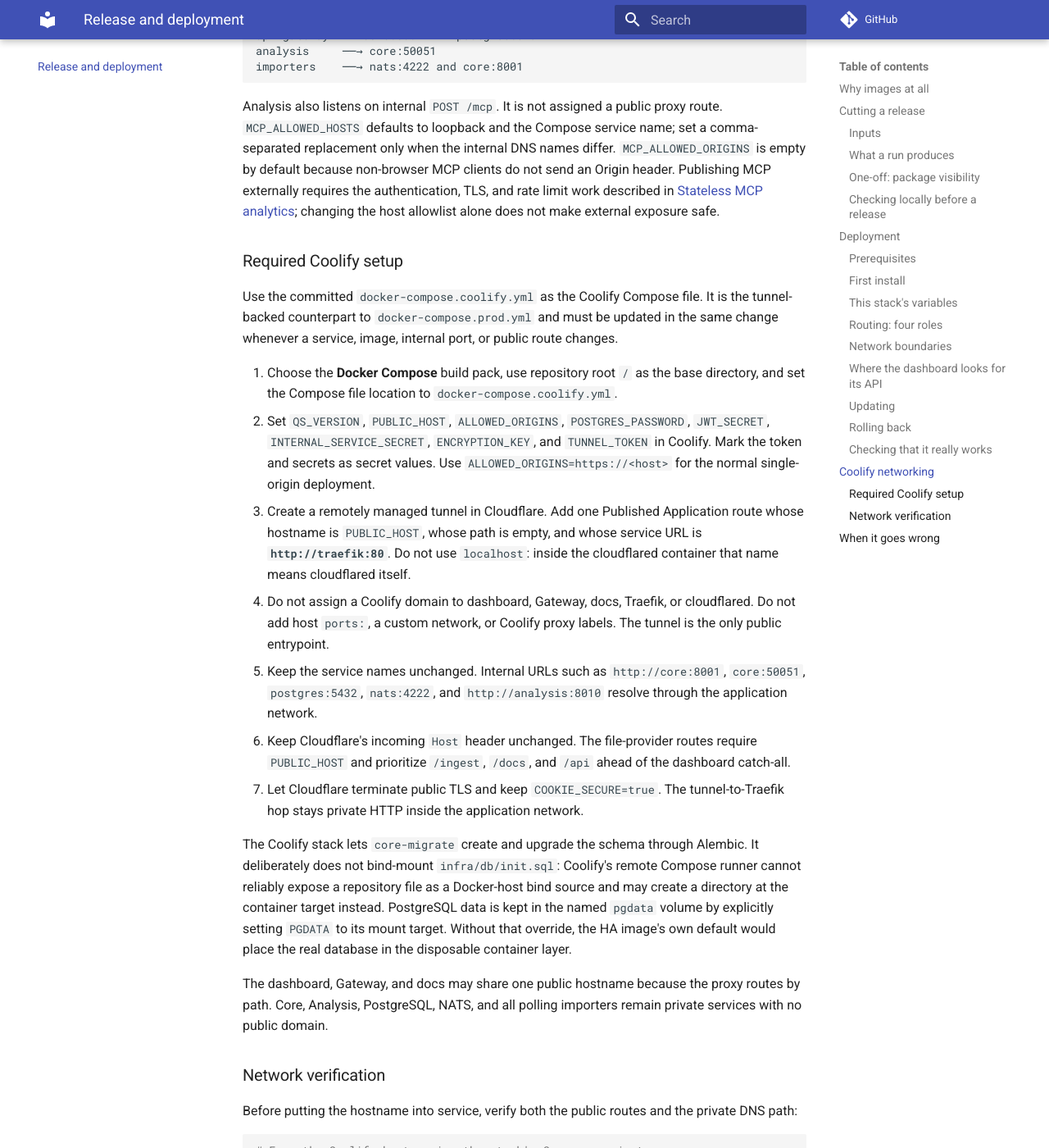
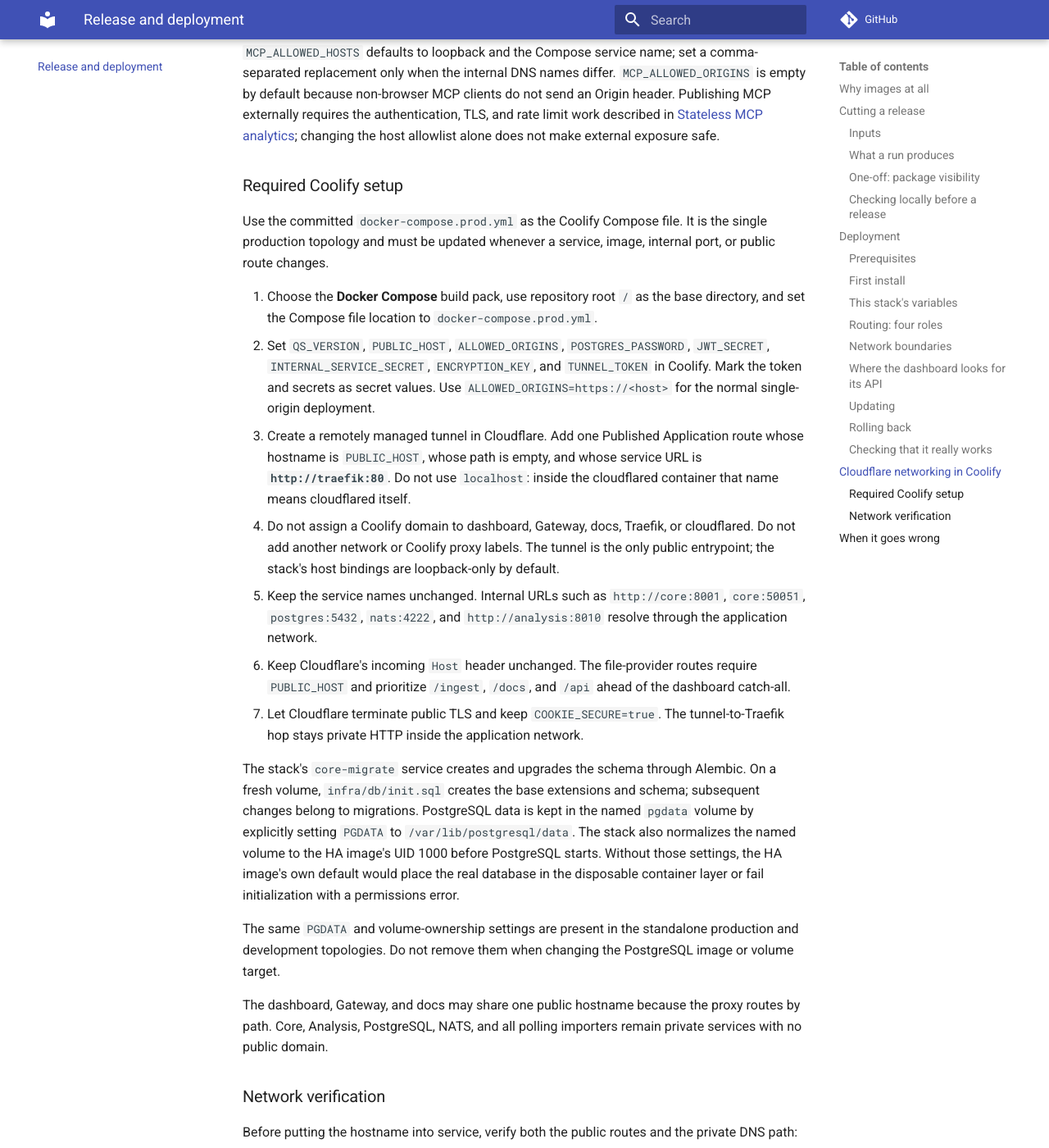
Before and after one commit to iamTim0/quantified-self, an MkDocs documentation site: the page built from docs/deployment.md, in a window 1280 px wide and 1400 px high, scrolled down 8264 px. Shown: the whole window at 82% size. Built offline with MkDocs 1.6.1 and Material for MkDocs 9.7.7, drawn with Linux system fonts in a browser that asks for light colours; comment, search, counter and statistics services are not loaded; some of the changed text lies outside the part shown.

Commit message:
fix(docs): update deployment and operations documentation for Coolify and PostgreSQL settings

````diff
--- a/docs/deployment.md
+++ b/docs/deployment.md
@@ -77,7 +77,7 @@
 
 Along with that, a GitHub release is created with the tag `v<version>`, the changelog and an attached
 `quantified-self-<version>-deploy.tar.gz`. That bundle contains exactly what a server needs —
-`docker-compose.prod.yml`, `docker-compose.coolify.yml`, `infra/db/init.sql`, a prepared `.env` with the
+`docker-compose.prod.yml`, `infra/db/init.sql`, a prepared `.env` with the
 version pinned, and a short README. No source code, no Git, no toolchain.
 
 The release notes also list the digest of every image. Where it has to be reproducible, pin the digest
@@ -192,7 +192,7 @@
 | `QS_TRAEFIK_DASHBOARD_PORT` | `8081` | The Traefik dashboard, bound **to loopback only**. |
 | `POSTGRES_PASSWORD` | `qs_dev_password` | Reachable only inside the compose network. See the note below. |
 | `ALLOWED_ORIGINS` | `https://${PUBLIC_HOST},http://${PUBLIC_HOST}` | The Gateway's CORS origins. The default is its own origin under both schemes — **not** `*`: the Gateway runs with `allow_credentials=True`, and a wildcard makes Starlette reflect back whichever origin asks. Both schemes, because a proxy or tunnel in front of the stack may terminate TLS and `QS_HTTP_PORT` is deliberately http. |
-| `TUNNEL_TOKEN` | empty | Your Cloudflare Tunnel token. The `cloudflared` container starts automatically in production to secure access. Leave empty if you don't use it, but you'll need to set `QS_BIND_IP=0.0.0.0` to expose the ports. |
+| `TUNNEL_TOKEN` | required | Your Cloudflare Tunnel token. The production `cloudflared` container is the only public entrypoint. |
 
 `POSTGRES_PASSWORD` is deliberately not a `:?` required value like the three secrets: PostgreSQL sets the
 password **once**, while initializing an empty volume. A new value against an existing volume changes
@@ -295,12 +295,12 @@
 correctly". The dashboard shows the same findings to owners as a banner, see
 [What the dashboard says about itself](operations.md#what-the-dashboard-says-about-itself).
 
-## Coolify networking
+## Cloudflare networking in Coolify
 
-The Coolify topology is self-contained: Coolify supplies only the application network. A remotely managed
-Cloudflare Tunnel enters that network through `cloudflared`, and a stack-owned Traefik routes the request.
-Neither service publishes a host port, so Coolify's global proxy remains free to serve unrelated applications
-on the same server without becoming part of this stack's ingress path.
+The standard production Compose file is intentionally used in Coolify. Coolify starts and supervises the
+containers, while the stack owns its ingress: a remotely managed Cloudflare Tunnel enters through `cloudflared`,
+and the stack-owned Traefik routes the request. Every service joins the private `qs-network`; Coolify's proxy is
+not part of the request path.
 
 ```text
 Internet
@@ -330,20 +330,20 @@
 
 ### Required Coolify setup
 
-Use the committed `docker-compose.coolify.yml` as the Coolify Compose file. It is the tunnel-backed
-counterpart to `docker-compose.prod.yml` and must be updated in the same change whenever a service, image,
-internal port, or public route changes.
+Use the committed `docker-compose.prod.yml` as the Coolify Compose file. It is the single production topology
+and must be updated whenever a service, image, internal port, or public route changes.
 
 1. Choose the **Docker Compose** build pack, use repository root `/` as the base directory, and set the
-   Compose file location to `docker-compose.coolify.yml`.
+   Compose file location to `docker-compose.prod.yml`.
 2. Set `QS_VERSION`, `PUBLIC_HOST`, `ALLOWED_ORIGINS`, `POSTGRES_PASSWORD`, `JWT_SECRET`,
    `INTERNAL_SERVICE_SECRET`, `ENCRYPTION_KEY`, and `TUNNEL_TOKEN` in Coolify. Mark the token and secrets
    as secret values. Use `ALLOWED_ORIGINS=https://<host>` for the normal single-origin deployment.
 3. Create a remotely managed tunnel in Cloudflare. Add one Published Application route whose hostname is
    `PUBLIC_HOST`, whose path is empty, and whose service URL is **`http://traefik:80`**. Do not use
    `localhost`: inside the cloudflared container that name means cloudflared itself.
-4. Do not assign a Coolify domain to dashboard, Gateway, docs, Traefik, or cloudflared. Do not add host
-   `ports:`, a custom network, or Coolify proxy labels. The tunnel is the only public entrypoint.
+4. Do not assign a Coolify domain to dashboard, Gateway, docs, Traefik, or cloudflared. Do not add another
+   network or Coolify proxy labels. The tunnel is the only public entrypoint; the stack's host bindings are
+   loopback-only by default.
 5. Keep the service names unchanged. Internal URLs such as `http://core:8001`, `core:50051`,
    `postgres:5432`, `nats:4222`, and `http://analysis:8010` resolve through the application network.
 6. Keep Cloudflare's incoming `Host` header unchanged. The file-provider routes require `PUBLIC_HOST` and
@@ -351,11 +351,15 @@
 7. Let Cloudflare terminate public TLS and keep `COOKIE_SECURE=true`. The tunnel-to-Traefik hop stays private
    HTTP inside the application network.
 
-The Coolify stack lets `core-migrate` create and upgrade the schema through Alembic. It deliberately does
-not bind-mount `infra/db/init.sql`: Coolify's remote Compose runner cannot reliably expose a repository file
-as a Docker-host bind source and may create a directory at the container target instead. PostgreSQL data is
-kept in the named `pgdata` volume by explicitly setting `PGDATA` to its mount target. Without that override,
-the HA image's own default would place the real database in the disposable container layer.
+The stack's `core-migrate` service creates and upgrades the schema through Alembic. On a fresh volume,
+`infra/db/init.sql` creates the base extensions and schema; subsequent changes belong to migrations. PostgreSQL
+data is kept in the named `pgdata` volume by explicitly setting `PGDATA` to `/var/lib/postgresql/data`. The stack
+also normalizes the named volume to the HA image's UID 1000 before PostgreSQL starts. Without those settings,
+the HA image's own default would place the real database in the disposable container layer or fail initialization
+with a permissions error.
+
+The same `PGDATA` and volume-ownership settings are present in the standalone production and development
+topologies. Do not remove them when changing the PostgreSQL image or volume target.
 
 The dashboard, Gateway, and docs may share one public hostname because the proxy routes by path. Core,
 Analysis, PostgreSQL, NATS, and all polling importers remain private services with no public domain.
@@ -387,8 +391,8 @@
 does not equal `PUBLIC_HOST`. The service-to-service names above are the contract; `localhost` is always the
 current container, not another service.
 
-For a standalone host, continue using `docker-compose.prod.yml` behind its embedded Traefik or another
-external reverse proxy. The standalone file and the Coolify-managed network must not be mixed.
+The same `docker-compose.prod.yml` can be run directly on a host or by Coolify. In both cases, keep the
+Cloudflare-to-cloudflared-to-Traefik path and the `qs-network` service names unchanged.
 
 ## When it goes wrong
 
@@ -396,7 +400,7 @@
 | --- | --- |
 | `denied` on `pull` | The packages are still private. See [package visibility](#one-off-package-visibility). |
 | `required variable JWT_SECRET is missing` | Exactly as intended. Set the three secrets. |
-| `required variable TUNNEL_TOKEN is missing` | Set the remotely managed tunnel token in Coolify and keep it secret. |
+| `cloudflared` repeatedly restarts | Set the remotely managed `TUNNEL_TOKEN` in Coolify and keep it secret. |
 | Cloudflare reports the tunnel healthy but returns 502 | Set the Published Application service URL to `http://traefik:80`, not `localhost`. |
 | `manifest unknown` | `QS_VERSION` points at a version for which there is no release. |
 | Importers run but import nothing | `INTERNAL_SERVICE_SECRET` has to be identical on Core **and on all eight importers** — in the old production compose file it was missing from the importers, so every credential fetch was rejected. |
````
Also changed, not shown: README.md (+7 -8 lines), docker-compose.prod.yml (+29 -13 lines), docs/operations.md (+5 -5 lines), docs/troubleshooting.md (+18 -0 lines), 2 other files.
